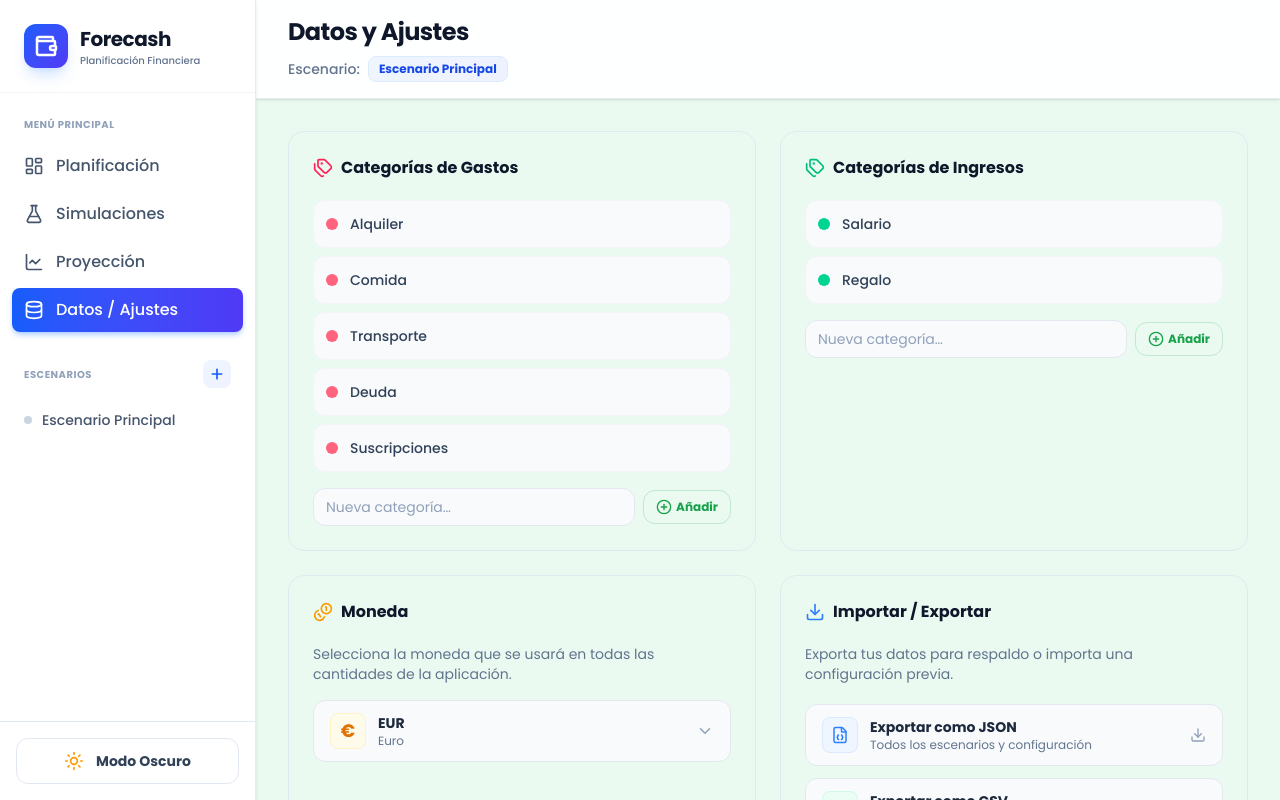
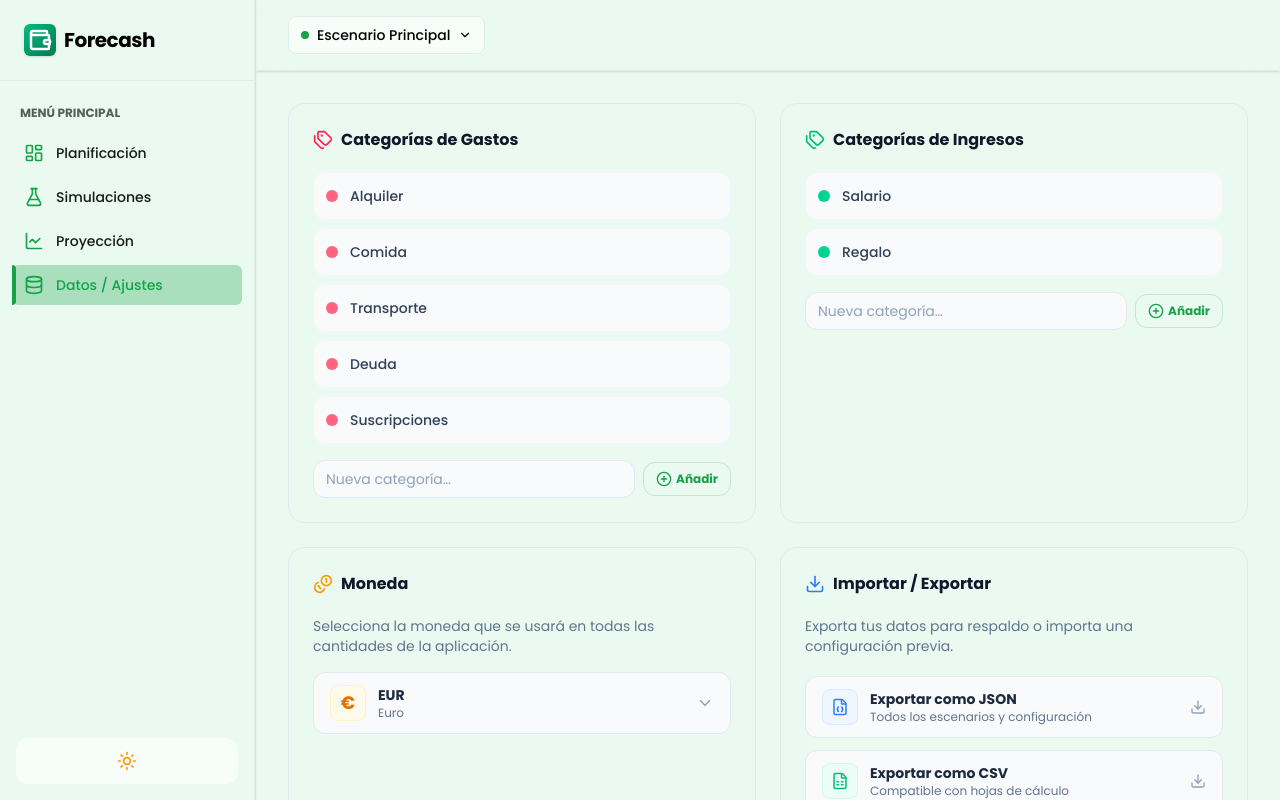
Before and after one commit to josegijon/Forecash-v2, a React (Vite) app in the folder frontend/: page /escenario/1/datos in a window 1280 px wide. Built offline with nearby package versions, Linux system fonts and the light colour scheme.

Commit message:
feat: redesign Header and Sidebar components for improved UI and functionality

```diff
--- a/frontend/src/ui/layout/Header/Header.tsx
+++ b/frontend/src/ui/layout/Header/Header.tsx
@@ -1,6 +1,8 @@
+import { Menu } from "lucide-react";
 import { useLocation } from "react-router";
 
-import { useActiveScenario } from "@/store";
+import { ScenarioSelector } from "./ScenarioSelector";
+import { ThemeToggle } from "../Sidebar/ThemeToggle";
 
 const PAGE_TITLES: Record<string, string> = {
     planificacion: "Planificación Financiera",
@@ -9,24 +11,38 @@ const PAGE_TITLES: Record<string, string> = {
     datos: "Datos y Ajustes",
 };
 
-export const Header = () => {
+interface HeaderProps {
+    onMenuClick: () => void;
+}
+
+export const Header = ({ onMenuClick }: HeaderProps) => {
     const location = useLocation();
-    const activeScenario = useActiveScenario();
 
-    const lastSegment = location.pathname.split("/").filter(Boolean).pop() ?? "";
-    const title = PAGE_TITLES[lastSegment] ?? "Forecash";
+    // const lastSegment = location.pathname.split("/").filter(Boolean).pop() ?? "";
+    // const title = PAGE_TITLES[lastSegment] ?? "Forecash";
 
     return (
-        <header className="border-b border-slate-200/80 bg-white/95 backdrop-blur-lg sticky top-0 z-10 shadow-sm py-4">
-            <div className="h-full px-8 flex items-center justify-between">
-                <div className="flex flex-col gap-2">
-                    <h1 className="text-2xl font-bold text-slate-900 tracking-tight">{title}</h1>
-                    <div className="flex items-center gap-2 text-sm">
-                        <span className="text-slate-500 font-medium">Escenario:</span>
-                        <span className="px-2.5 py-1 bg-linear-to-r from-blue-50 to-indigo-50 text-blue-700 rounded-lg font-semibold text-xs border border-blue-100 capitalize">
-                            {activeScenario?.name || "Escenario 1"}
-                        </span>
-                    </div>
+        <header className="border-b border-border bg-background/20 backdrop-blur-lg sticky top-0 z-10 shadow-sm">
+            <div className="h-full px-4 md:px-8 py-4 flex items-center justify-between gap-4">
+                {/* Botón menú móvil */}
+                <button
+                    onClick={onMenuClick}
+                    className="lg:hidden p-2 rounded-md hover:bg-accent shrink-0 cursor-pointer transition-colors"
+                    aria-label="Abrir menú"
+                >
+                    <Menu size={20} />
+                </button>
+
+                {/* Título y escenario activo */}
+                {/* <div className="flex flex-col gap-1 flex-1 min-w-0">
+                    <h1 className="text-2xl font-bold tracking-tight truncate">
+                        {title}
+                    </h1>
+                </div> */}
+
+                {/* Acciones derecha */}
+                <div className="flex items-center gap-2 shrink-0">
+                    <ScenarioSelector />
                 </div>
             </div>
         </header>
--- /dev/null
+++ b/frontend/src/ui/layout/Header/ScenarioSelector.tsx
@@ -0,0 +1,51 @@
+import { useState } from "react";
+import { useNavigate } from "react-router";
+import { useActiveScenario, useScenarioStore } from "@/store";
+import { ChevronDown, Plus } from "lucide-react";
+
+export const ScenarioSelector = () => {
+    const [open, setOpen] = useState(false);
+    const scenarios = useScenarioStore((s) => s.scenarios);
+    const active = useActiveScenario();
+    const navigate = useNavigate();
+
+    return (
+        <div className="relative">
+            <button
+                onClick={() => setOpen(!open)}
+                className="group flex items-center gap-2 px-3 py-2 rounded-lg border border-border
+                           bg-card hover:bg-accent text-sm font-medium transition-colors cursor-pointer"
+            >
+                <span className="w-2 h-2 rounded-full bg-primary" />
+                <span className="capitalize">{active?.name}</span>
+                <ChevronDown size={14} className="transition-transform group-focus-within:rotate-180" />
+            </button>
+
+            {open && (
+                <div className="absolute right-0 mt-2 w-56 rounded-lg border border-border
+                                bg-card shadow-lg py-1 z-50">
+                    {scenarios.map((s) => (
+                        <button
+                            key={s.id}
+                            onClick={() => {
+                                navigate(`/escenario/${s.id}/planificacion`);
+                                setOpen(false);
+                            }}
+                            className={`w-full text-left px-4 py-2 text-sm hover:bg-accent cursor-pointer
+                                ${s.id === active?.id ? 'text-primary font-semibold' : 'text-foreground'}`}
+                        >
+                            {s.name}
+                        </button>
+                    ))}
+
+                    <div className="border-t border-border mt-1 pt-1">
+                        <button className="w-full text-left px-4 py-2 text-sm text-primary hover:bg-accent cursor-pointer">
+                            <Plus size={14} className="inline mr-2" />
+                            Nuevo escenario
+                        </button>
+                    </div>
+                </div>
+            )}
+        </div>
+    );
+};
--- a/frontend/src/ui/layout/MainLayout.tsx
+++ b/frontend/src/ui/layout/MainLayout.tsx
@@ -1,3 +1,4 @@
+import { useState } from "react";
 import { Header } from "./Header/Header";
 import { Sidebar } from "./Sidebar/Sidebar";
 
@@ -6,15 +7,37 @@ interface MainLayoutProps {
 }
 
 export const MainLayout = ({ children }: MainLayoutProps) => {
+    const [sidebarOpen, setSidebarOpen] = useState(false);
+
     return (
-        <div className="flex h-screen bg-background transition-colors duration-300 font-poppins text-foreground">
-            <Sidebar />
-            <div className="flex-1 flex flex-col">
-                <Header />
-                <main className="flex-1 overflow-auto p-8">
+        <div className="flex h-screen bg-background font-poppins text-foreground">
+            {/* Backdrop móvil */}
+            {sidebarOpen && (
+                <div
+                    className="fixed inset-0 lg:hidden"
+                    onClick={() => setSidebarOpen(false)}
+                />
+            )}
+
+            {/* Sidebar */}
+            <aside
+                className={`
+                    fixed lg:sticky top-0 z-30 h-screen
+                    w-64 border-r border-border
+                    transition-transform duration-300 bg-background
+                    ${sidebarOpen ? "translate-x-0" : "-translate-x-full lg:translate-x-0"}
+                `}
+            >
+                <Sidebar />
+            </aside>
+
+            {/* Contenido */}
+            <div className="flex-1 flex flex-col min-w-0 overflow-auto">
+                <Header onMenuClick={() => setSidebarOpen(true)} />
+                <main className="flex-1 p-4 md:p-8">
                     {children}
                 </main>
             </div>
         </div>
-    )
-}
+    );
+};
--- a/frontend/src/ui/layout/Sidebar/Sidebar.tsx
+++ b/frontend/src/ui/layout/Sidebar/Sidebar.tsx
@@ -1,29 +1,23 @@
-import { Wallet } from "lucide-react"
+import { Wallet } from "lucide-react";
 import { SidebarHeader } from "./SidebarHeader";
 import { SidebarNavigation } from "./SidebarNavigation";
-import { SidebarSection } from "./SidebarSection";
 import { ThemeToggle } from "./ThemeToggle";
 
 export const Sidebar = () => {
     return (
-        <aside className="w-64 border-r border-slate-200/80 bg-white flex flex-col sticky top-0 h-screen shadow-sm z-11">
+        <div className="sticky top-0 z-11 flex flex-col justify-between h-screen shadow-sm border-r border-border">
             {/* Header */}
             <SidebarHeader
                 icon={<Wallet size={24} className="text-white" strokeWidth={2.5} />}
                 title="Forecash"
-                subtitle="Planificación Financiera"
             />
 
             {/* Navigation */}
             <nav className="flex-1 px-3 py-6 space-y-1 overflow-y-auto">
                 <SidebarNavigation />
-
-                {/* Scenarios Section */}
-                <SidebarSection />
             </nav>
 
-            {/* Theme Toggle Button */}
             <ThemeToggle />
-        </aside>
-    )
-}
+        </div>
+    );
+};
--- a/frontend/src/ui/layout/Sidebar/SidebarHeader.tsx
+++ b/frontend/src/ui/layout/Sidebar/SidebarHeader.tsx
@@ -1,21 +1,27 @@
+import { NavLink, useParams } from "react-router";
+
 interface SidebarHeaderProps {
     icon: React.ReactNode;
     title: string;
-    subtitle?: string;
 }
 
-export const SidebarHeader = ({ icon, title, subtitle }: SidebarHeaderProps) => {
+export const SidebarHeader = ({ icon, title }: SidebarHeaderProps) => {
+    const { id } = useParams();
+
     return (
-        <div className="p-6 border-b border-slate-100">
-            <div className="flex items-center gap-3">
-                <div className="w-11 h-11 bg-linear-to-br from-blue-600 to-indigo-600 rounded-xl flex items-center justify-center shadow-lg shadow-blue-500/20">
+        <div className="p-6 flex shrink-0 items-center border-b border-border">
+            <NavLink
+                to={`/escenario/${id}/planificacion`}
+                className="flex items-center gap-2"
+            >
+                <div className="w-8 h-8 bg-linear-to-br from-emerald-500 to-emerald-700 rounded-md flex items-center justify-center shadow-sm">
                     {icon}
                 </div>
-                <div className="flex flex-col">
-                    <span className="text-xl font-bold tracking-tight text-slate-900">{title}</span>
-                    {subtitle && <span className="text-[10px] text-slate-500 font-medium">{subtitle}</span>}
-                </div>
-            </div>
+
+                <span className="font-semibold text-xl tracking-tight">
+                    {title}
+                </span>
+            </NavLink>
         </div>
     );
 };
--- a/frontend/src/ui/layout/Sidebar/SidebarNavLink.tsx
+++ b/frontend/src/ui/layout/Sidebar/SidebarNavLink.tsx
@@ -10,16 +10,23 @@ export const SidebarNavLink = ({ to, icon, label }: SidebarNavLinkProps) => (
     <NavLink
         to={to}
         className={({ isActive }: { isActive: boolean }) =>
-            `w-full flex items-center gap-3 px-3 py-2.5 rounded-lg transition-all cursor-pointer group
+            `w-full relative flex items-center gap-3 px-3 py-2.5 rounded-md text-sm font-medium transition-all cursor-pointer group text-card-foreground
         ${isActive
-                ? 'bg-linear-to-r from-blue-600 to-indigo-600 text-white shadow-md shadow-blue-500/30'
-                : 'text-slate-600 hover:bg-linear-to-r hover:from-blue-50 hover:to-indigo-50 hover:text-blue-700'
+                ? 'bg-primary/30 text-primary'
+                : ' hover:bg-primary/10 hover:text-primary hover:shadow-[inset_0_0_0_1px] hover:shadow-primary/20 focus-visible:outline-none focus-visible:ring-1 focus-visible:ring-ring'
             }`
         }
     >
-        <span className="transition-transform group-hover:scale-110">
-            {icon}
-        </span>
-        <span className="font-medium">{label}</span>
+        {({ isActive }: { isActive: boolean }) => (
+            <>
+                {isActive && (
+                    <span className="absolute left-0 top-0 bottom-0 w-1 bg-primary rounded-r-full"></span>
+                )}
+                <span className={`transition-transform text-primary ${!isActive ? 'group-hover:scale-110' : ''}`}>
+                    {icon}
+                </span>
+                <span className="truncate font-medium">{label}</span>
+            </>
+        )}
     </NavLink>
 );
--- a/frontend/src/ui/layout/Sidebar/SidebarNavigation.tsx
+++ b/frontend/src/ui/layout/Sidebar/SidebarNavigation.tsx
@@ -31,7 +31,7 @@ export const SidebarNavigation = () => {
 
     return (
         <>
-            <p className="px-3 mb-3 text-[10px] font-semibold text-slate-400 uppercase tracking-wider">
+            <p className="px-2 mb-3 text-xs font-semibold text-muted-foreground uppercase">
                 Menú Principal
             </p>
 
--- a/frontend/src/ui/layout/Sidebar/SidebarSection.tsx
+++ b/frontend/src/ui/layout/Sidebar/SidebarSection.tsx
@@ -1,5 +1,5 @@
 import { useState } from "react";
-import { Plus } from "lucide-react"
+import { Plus } from "lucide-react";
 import { useNavigate, useParams } from "react-router";
 
 import { useScenarioStore } from "@/store";
@@ -13,58 +13,54 @@ export const SidebarSection = () => {
 
     const scenarios = useScenarioStore((s) => s.scenarios);
 
-    // Solo navegamos — el ScenarioLayout se encarga de sincronizar el store
     const handleSelectScenario = (scenarioId: string) => {
         if (scenarioId === currentRouteId) return;
         navigate(`/escenario/${scenarioId}/planificacion`);
-    }
+    };
 
     return (
         <div className="pt-6">
-
             <AddScenarioModal
                 isOpen={showAddScenarioModal}
                 onClose={() => setShowAddScenarioModal(false)}
             />
 
-            <div className="px-3 mb-3 flex justify-between items-center">
-                <p className="text-[10px] font-semibold text-slate-400 uppercase tracking-wider">
+            <div className="px-2 mb-3 flex justify-between items-center">
+                <p className="text-xs font-semibold text-muted-foreground uppercase">
                     Escenarios
                 </p>
                 <button
                     onClick={() => setShowAddScenarioModal(true)}
-                    className="w-7 h-7 rounded-lg bg-linear-to-br from-blue-50 to-indigo-50 hover:from-blue-100 hover:to-indigo-100 text-blue-600 hover:text-blue-700 transition-all flex items-center justify-center hover:scale-105 hover:shadow-md shadow-blue-200/50 cursor-pointer"
+                    className="w-7 h-7 rounded-lg border border-border bg-background hover:bg-accent text-muted-foreground hover:text-foreground transition-all flex items-center justify-center hover:scale-105 cursor-pointer"
                     title="Crear nuevo escenario"
                 >
                     <Plus size={16} strokeWidth={2.5} />
                 </button>
             </div>
 
-            <div className='flex flex-col gap-1'>
+            <div className="flex flex-col gap-1">
                 {scenarios.map((scenario) => (
                     <button
                         key={scenario.id}
                         onClick={() => handleSelectScenario(scenario.id)}
-                        className={`w-full text-left px-3 py-2.5 rounded-lg text-sm font-medium transition-all truncate group cursor-pointer
-                                ${scenario.id === currentRouteId
-                                ? 'bg-linear-to-r from-blue-50 to-indigo-50 text-blue-700 shadow-sm border border-blue-100'
-                                : 'text-slate-600 hover:bg-slate-50 hover:text-slate-900'
-                            }`
-                        }
+                        className={`w-full text-left px-3 py-2.5 rounded-lg text-sm font-medium transition-all truncate cursor-pointer
+                            ${scenario.id === currentRouteId
+                                ? "bg-primary/20 text-primary border border-primary/20"
+                                : "text-muted-foreground hover:bg-accent hover:text-foreground"
+                            }`}
                     >
                         <div className="flex items-center gap-2.5">
-                            <span className={`w-2 h-2 rounded-full transition-all
-                                    ${scenario.id === currentRouteId
-                                    ? 'bg-blue-600 shadow-sm shadow-blue-300'
-                                    : 'bg-slate-300 group-hover:bg-slate-400'
-                                }
-                                    `
-                            }></span>
+                            <span className={`w-2 h-2 rounded-full transition-all shrink-0
+                                ${scenario.id === currentRouteId
+                                    ? "bg-primary"
+                                    : "bg-border"
+                                }`}
+                            />
                             <span className="truncate capitalize">{scenario.name}</span>
                         </div>
                     </button>
                 ))}
             </div>
         </div>
-    )
-}
+    );
+};
--- a/frontend/src/ui/layout/Sidebar/ThemeToggle.tsx
+++ b/frontend/src/ui/layout/Sidebar/ThemeToggle.tsx
@@ -11,21 +11,24 @@ export const ThemeToggle = () => {
     };
 
     return (
-        <div className="p-4 border-t border-slate-200 bg-white">
+        <div className="p-4">
             <button
                 onClick={toogle}
-                className="group w-full flex items-center justify-center gap-3 px-4 py-3 rounded-xl border border-slate-200 bg-white hover:bg-linear-to-r hover:from-blue-50 hover:to-indigo-50 hover:border-blue-200 hover:shadow-md transition-all duration-300 ease-in-out active:scale-95 cursor-pointer"
+                className="group w-full flex items-center justify-center gap-3 px-4 py-3 rounded-xl border border-transparent bg-card hover:bg-accent hover:border-border hover:shadow-md transition-all duration-300 ease-in-out active:scale-95 cursor-pointer"
             >
                 <div className="relative">
                     {isDarkMode ? (
-                        <Moon size={20} className="text-slate-600 group-hover:text-indigo-600 transition-all duration-300" />
+                        <Moon
+                            size={20}
+                            className="text-slate-600 group-hover:text-indigo-600 transition-all duration-300"
+                        />
                     ) : (
-                        <Sun size={20} className="text-amber-500 group-hover:text-amber-600 transition-all duration-300 group-hover:rotate-90" />
+                        <Sun
+                            size={20}
+                            className="text-amber-500 group-hover:text-amber-600 transition-all duration-300 group-hover:rotate-90"
+                        />
                     )}
                 </div>
-                <span className="text-sm font-semibold text-slate-700 group-hover:text-indigo-700 transition-colors duration-300">
-                    {isDarkMode ? "Modo Claro" : "Modo Oscuro"}
-                </span>
             </button>
         </div>
     );
```
